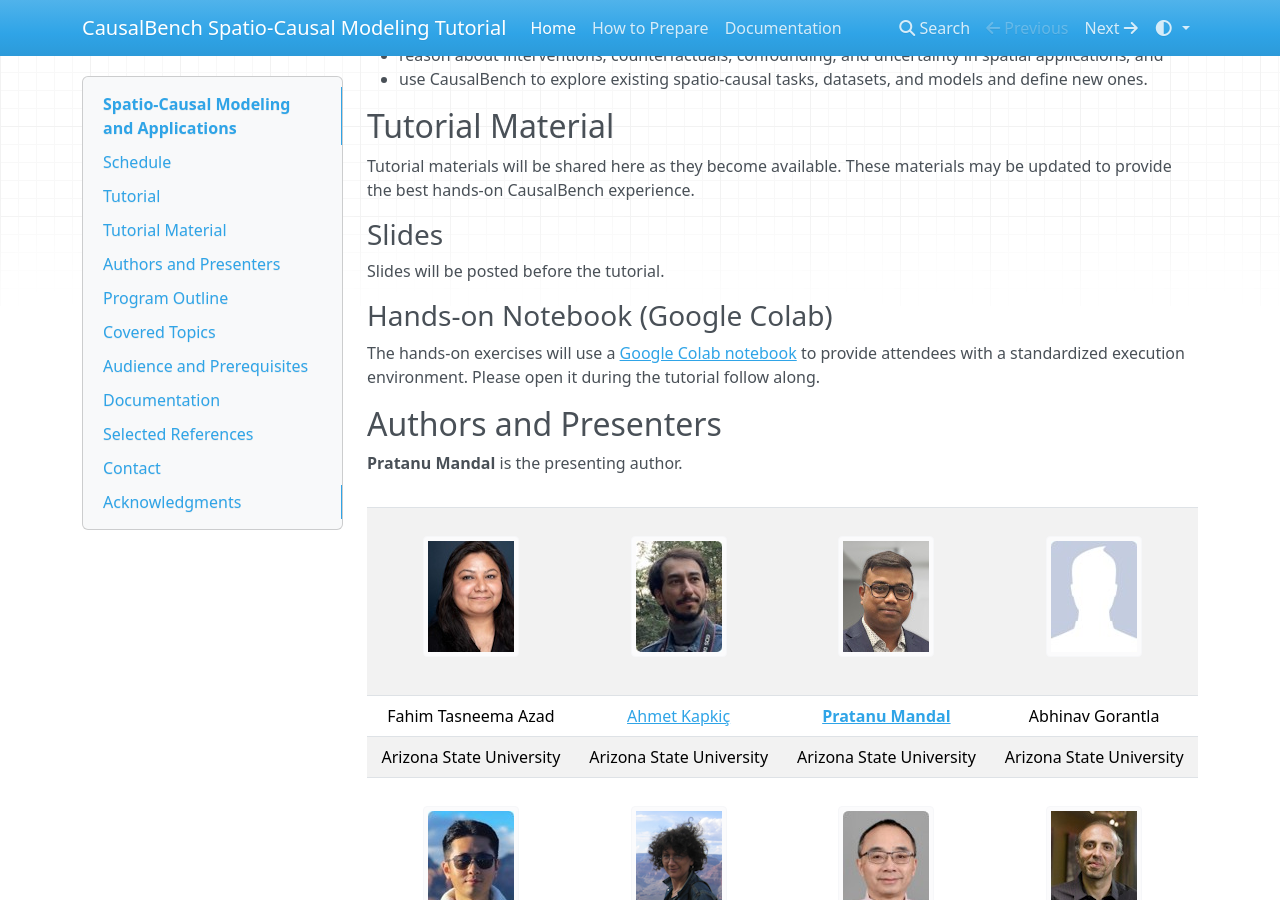
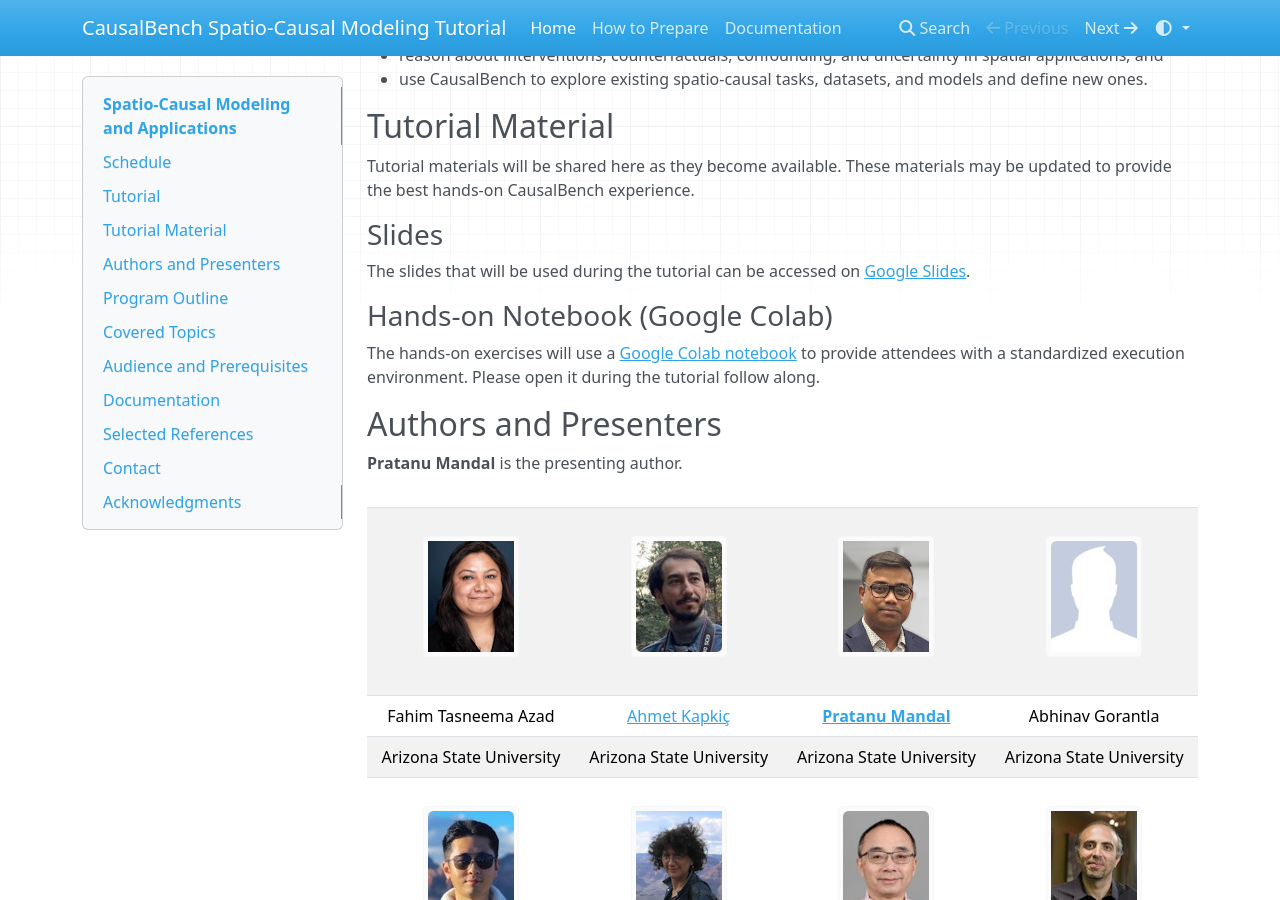
Before and after one commit to CausalBenchOrg/CausalBench-SpatialTutorial, an MkDocs documentation site: the page built from docs/index.md, in a window 1280 px wide and 900 px high, scrolled down 1430 px. Built offline with MkDocs 1.6.1, drawn with Linux system fonts in a browser that asks for light colours; nearby versions of some CDN libraries.

Commit message:
Add link to tutorial slides in index.md
Updated the slides section to include a link to the Google Slides presentation for the tutorial.

```diff
--- a/docs/index.md
+++ b/docs/index.md
@@ -44,7 +44,7 @@ Tutorial materials will be shared here as they become available. These materials
 
 ### Slides
 
-Slides will be posted before the tutorial.
+The slides that will be used during the tutorial can be accessed on [Google Slides](https://docs.google.com/presentation/d/1KMfGvsrh8thVF5urggqUVkgOru5g59sOqp-BWr7h5Ps/edit?usp=sharing).
 
 ### Hands-on Notebook (Google Colab)
 
```
